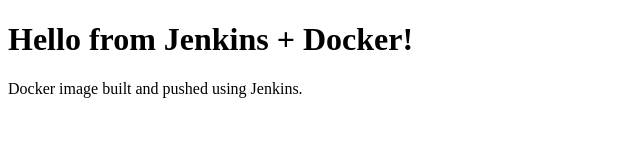
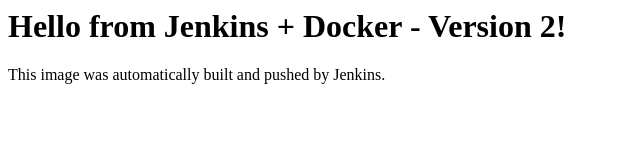
Before and after one commit to gopuvarshini14-creator/Jenkins-docker-demo, a plain HTML site: page index.html in a window 1280 px wide. Shown: the whole page, without its empty margins (0-640 px from the left). Drawn offline with Linux system fonts and the light colour scheme.

Commit message:
Update Docker demo page

```diff
--- a/index.html
+++ b/index.html
@@ -1,10 +1,2 @@
-<!DOCTYPE html>
-<html>
-<head>
-    <title>Jenkins Docker Demo</title>
-</head>
-<body>
-    <h1>Hello from Jenkins + Docker!</h1>
-    <p>Docker image built and pushed using Jenkins.</p>
-</body>
-</html>
+<h1>Hello from Jenkins + Docker - Version 2!</h1>
+<p>This image was automatically built and pushed by Jenkins.</p>
```
